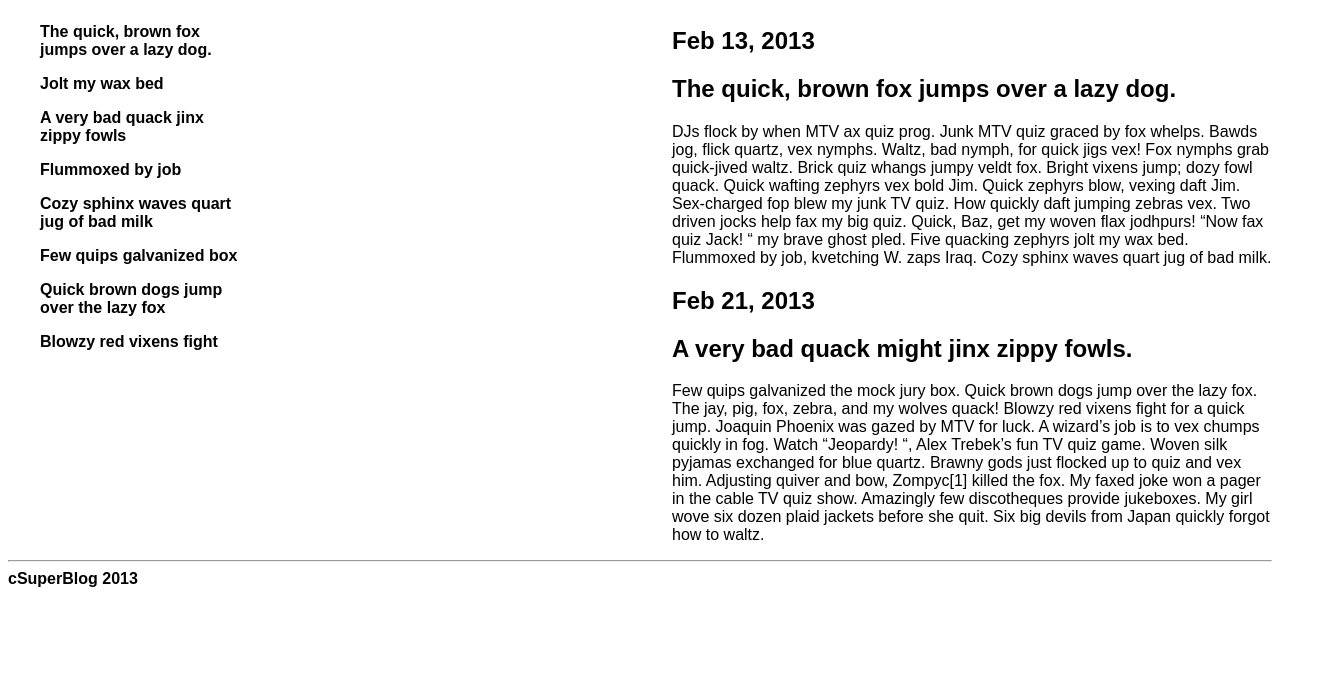
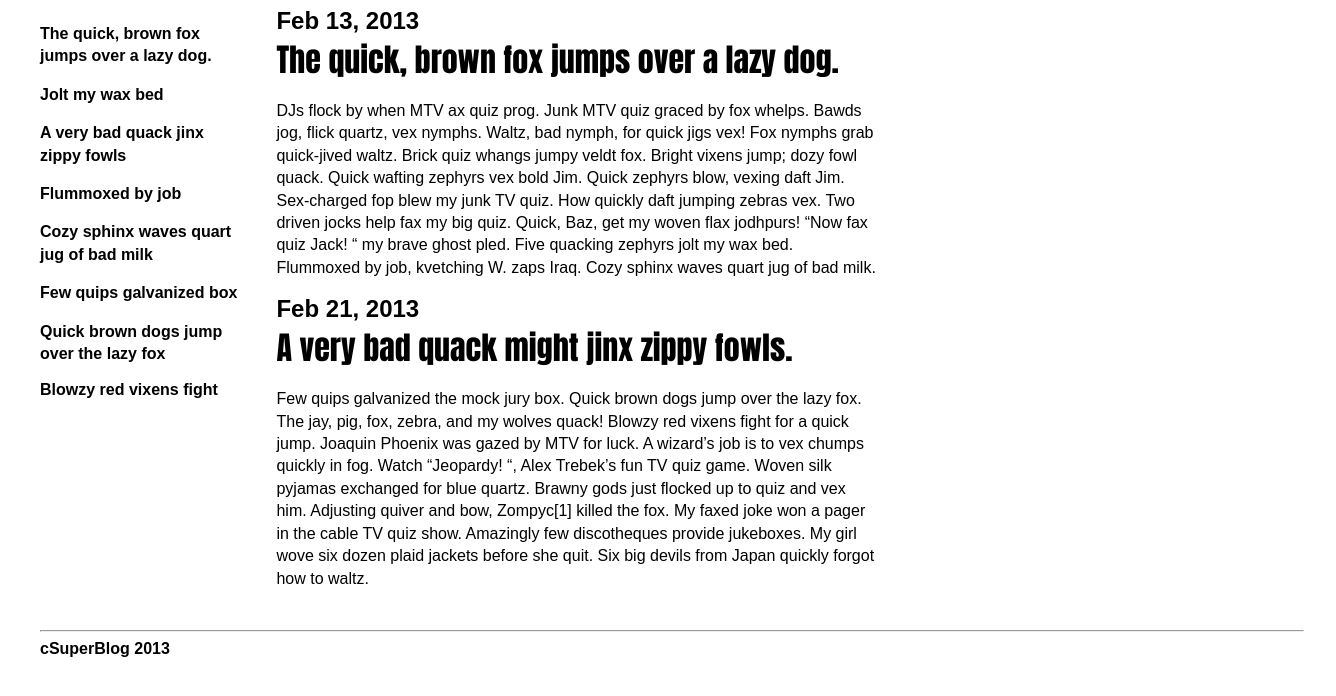
Before and after one commit to christineronan/SuperBlog, a plain HTML site: page index4.html in a window 1280 px wide. Shown: the part 118-814 px from the top of the page, 1336 px wide, since content can reach past the window. Drawn offline with Linux system fonts and the light colour scheme; a web font is replaced by a local one.

Commit message:
4:19pm 5/29

```diff
--- a/style4.css
+++ b/style4.css
@@ -8,10 +8,10 @@ body{
 	}
 .nav{
 	display:inline-block;
+	vertical-align: text-bottom;
 	float:right;
 	font-family:sans-serif;
 	text-align:right;
-	vertical-align: text-bottom;
 	}
 nav.a{
 	display:inline-block;
@@ -30,7 +30,6 @@ article.left{
 	width: 200px;
 	display:inline-block;
 	width: 200px;
-	float:left;
 	vertical-align: text-top;
 	padding: 0 2em 2em 2em;
 	font-weight: bold;
@@ -38,12 +37,36 @@ article.left{
 article.right{
 	width:600px;
 	display:inline-block;
-	float:right;
 	vertical-align: text-top;
+	}
+
+@font-face {
+    font-family: 'alternategothic2_btregular';
+    src: url('../stylesheets/fonts/alternate_gothic_no.2_bt-webfont.eot');
+    src: url('../alternate_gothic_no.2_bt-webfont.eot?#iefix') format('embedded-opentype'),
+         url('../alternate_gothic_no.2_bt-webfont.woff') format('woff'),
+         url('../alternate_gothic_no.2_bt-webfont.ttf') format('truetype'),
+         url('../alternate_gothic_no.2_bt-webfont.svg#alternategothic2_btregular') format('svg');
+    font-weight: normal;
+    font-style: normal;
+	}
+h1{
+	font-family: "alternategothic2_btregular", Impact, sans-serif;
+	font-size:2em;
+	margin:0;
+	}
+h2{
+	margin:0;
+	font-weight: bold;
+	vertical-align: text-top;
+	}
+p{
+	line-height: 1.4em;
 	}
 footer{
 	float:none;
 	clear:both;
 	width:100%;
 	font-weight:bold;
-}
+	padding: 1em 2em 2em 2em;
+	}
```
